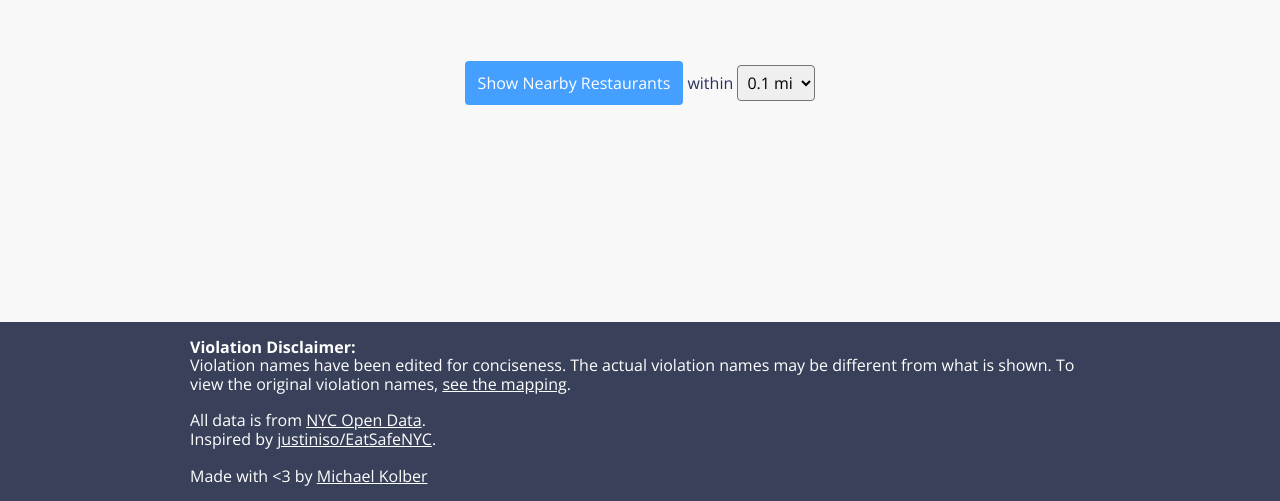
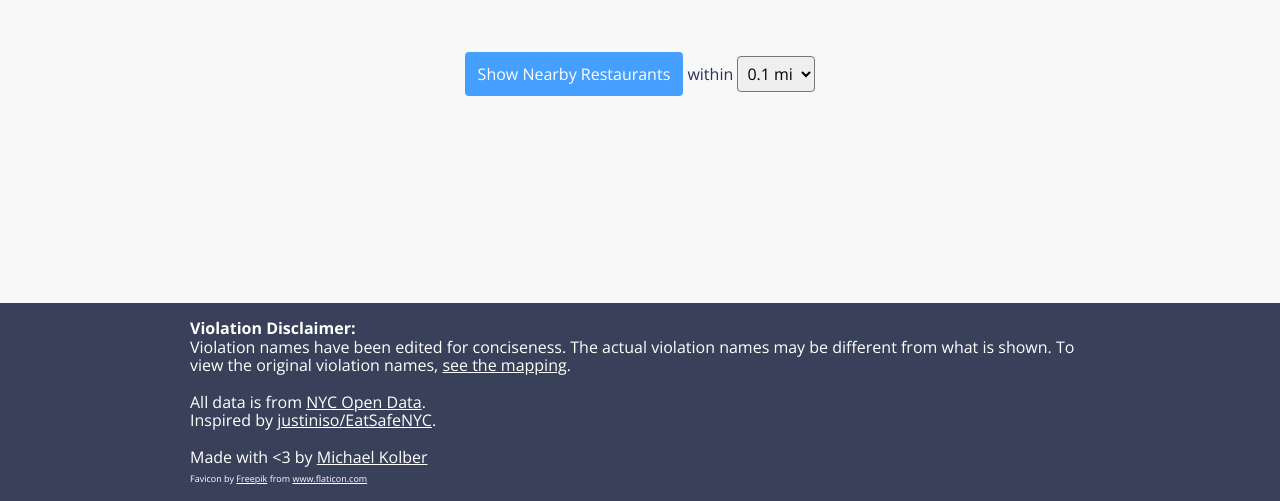
Before and after one commit to michaelkolber/graded, a website: page index.html in a window 1280 px wide. Shown: the part 299-800 px from the top of the page. Drawn offline with nearby package versions, Linux system fonts and the light colour scheme.

Commit message:
Add favicon

```diff
--- a/index.html
+++ b/index.html
@@ -2,6 +2,7 @@
 <html lang="en">
 <head>
     <title>Graded NYC</title>
+    <link rel="icon" type="image/png" sizes="32x32" href="favicon-32.png">
     <link rel="stylesheet" href="assets/css/styles.css">
     <link href="https://fonts.googleapis.com/css?family=Open+Sans:400,700&display=swap" rel="stylesheet">
 
@@ -180,6 +181,8 @@
                 <br>
                 <br>
                 Made with &lt;3 by <a href="https://github.com/michaelkolber">Michael Kolber</a>
+                <br>
+                <span style="font-size: xx-small;">Favicon by <a href="https://www.flaticon.com/authors/freepik" title="Freepik">Freepik</a> from <a href="https://www.flaticon.com/" title="Flaticon">www.flaticon.com</a></span>
             </div>
         </footer>
     </div>
```
Also changed, not shown: favicon-32.png (added).
